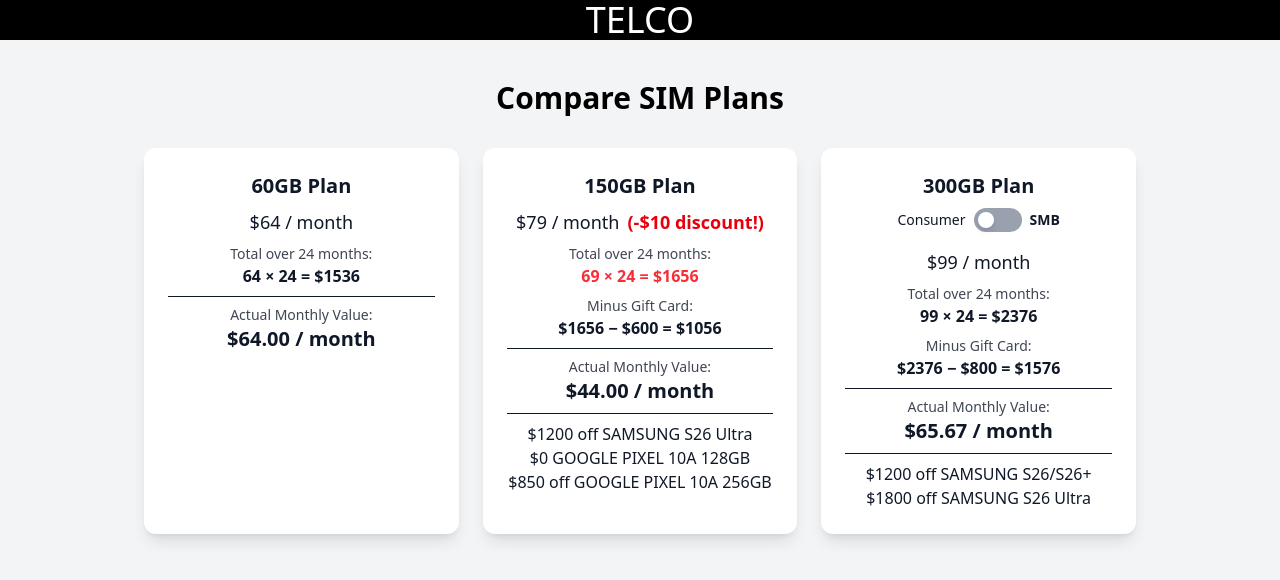
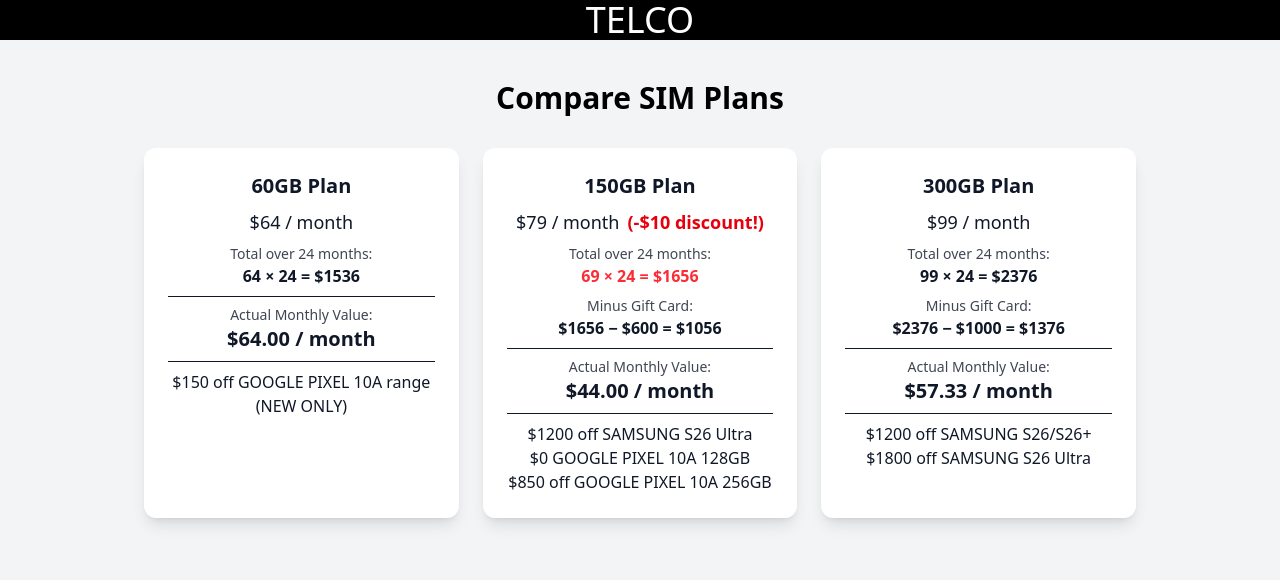
Before and after one commit to m011amad/telco, a React (Vite) app in the folder telco/: page / in a window 1280 px wide. Shown: the top 580 px of the page. Built offline with nearby package versions, Linux system fonts and the light colour scheme.

Commit message:
plan updated

```diff
--- a/telco/src/Plans.jsx
+++ b/telco/src/Plans.jsx
@@ -17,8 +17,8 @@ const PhonePlans = () => {
       name: "300GB",
       price: 99,
       months: 24,
-      giftCard: isSMB ? 1000 : 800, // SMB (business) logic
-      hasSMB: true,
+      giftCard: 1000, // isSMB ? 1000 : 800, // SMB (business) logic
+      hasSMB: false,
     },
   ];
 
@@ -36,6 +36,7 @@ const PhonePlans = () => {
           const actualTotal = total - plan.giftCard;
           const actualMonthly = (actualTotal / plan.months).toFixed(2);
 
+          const is60GB = plan.name === "60GB";
           const is150GB = plan.name === "150GB";
           const is300GB = plan.name === "300GB";
 
@@ -133,6 +134,11 @@ const PhonePlans = () => {
                   )}
                 </div>
               )}
+              {is60GB && (
+                <div className="mt-2 pt-2 border-t">
+                  <p>$150 off GOOGLE PIXEL 10A range (NEW ONLY)</p>
+                </div>
+              )}
               {is150GB && (
                 <div className="mt-2 pt-2 border-t">
                   <p>$1200 off SAMSUNG S26 Ultra</p>
```
